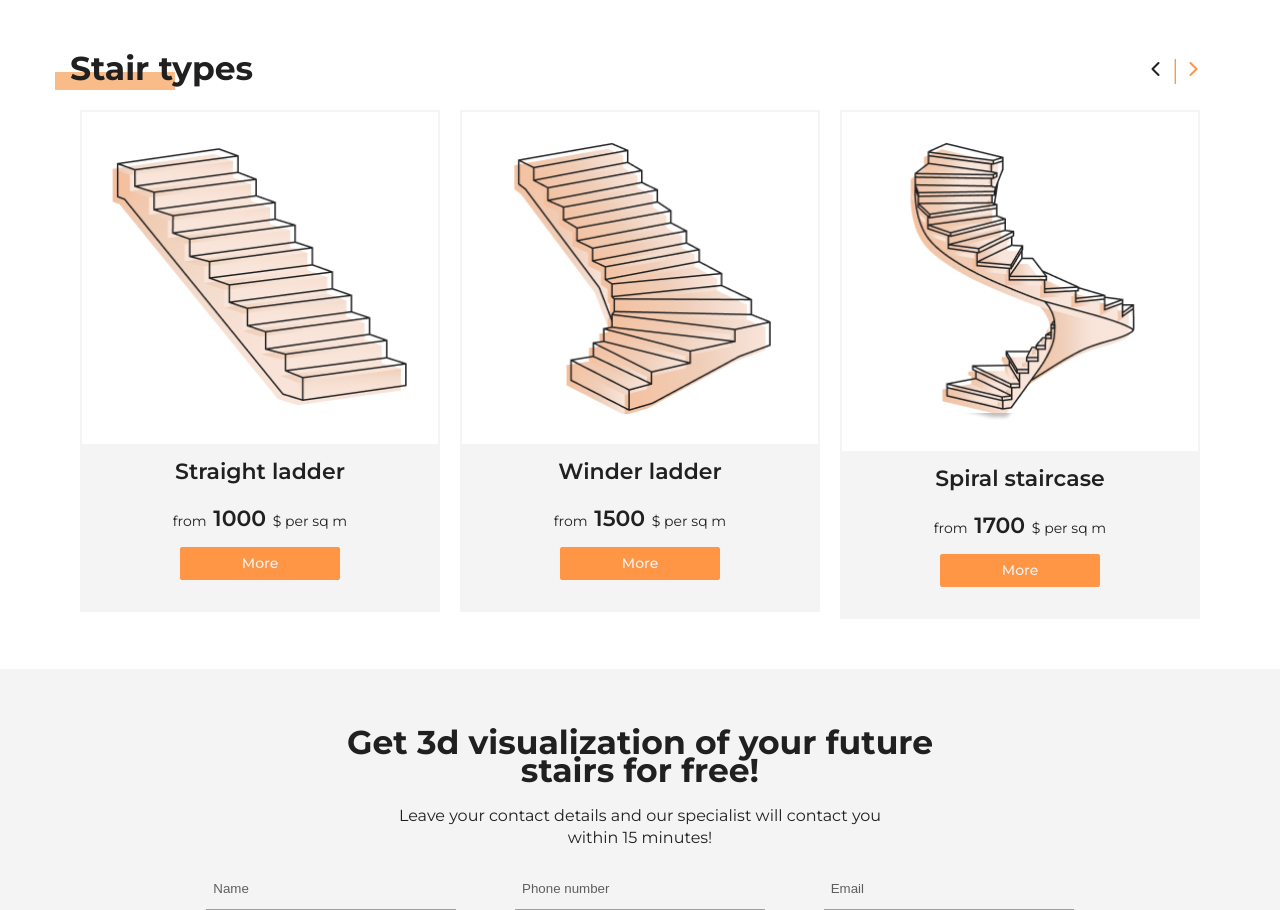
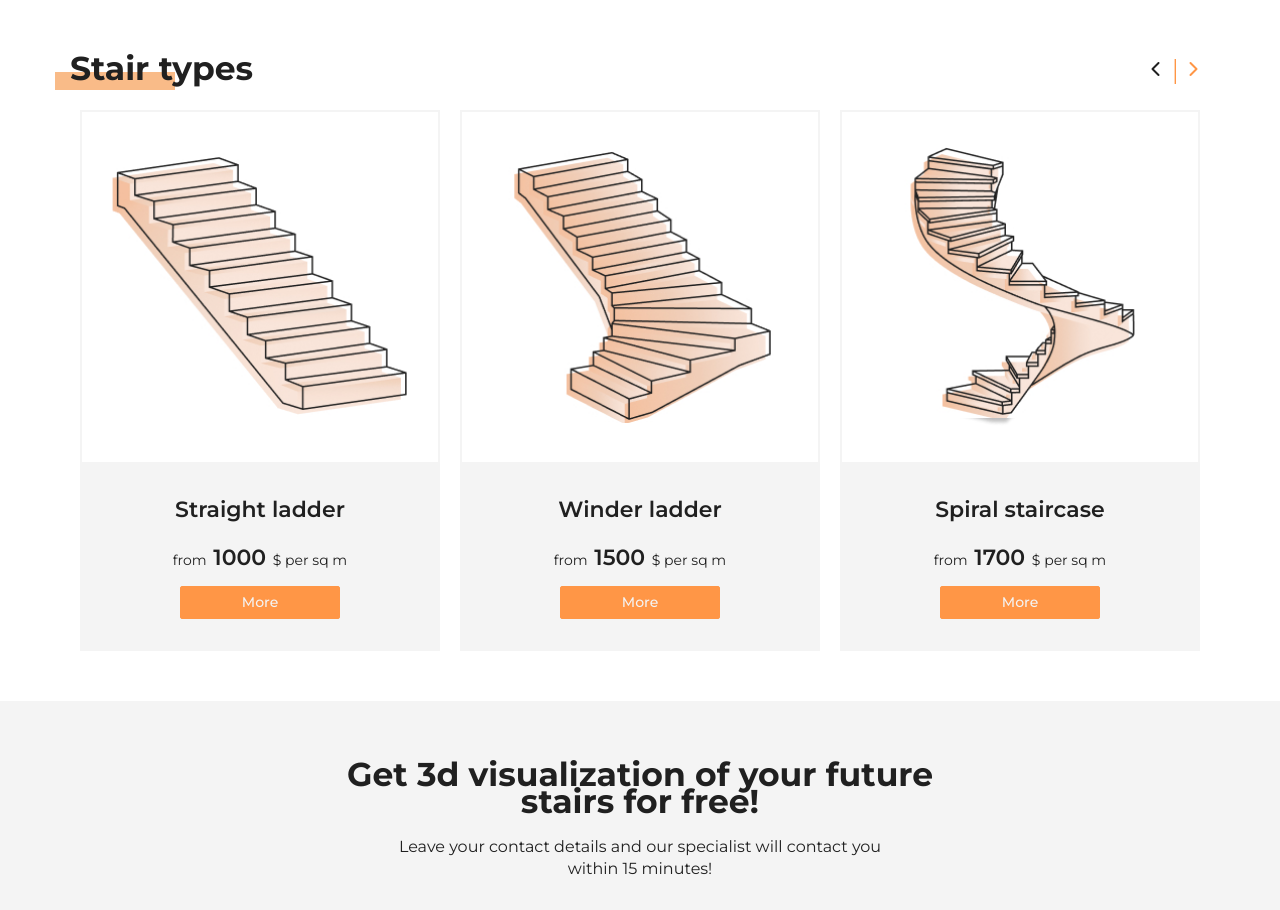
Before and after one commit to soloveiiko/monolithic-stairs, a website: page index.html in a window 1280 px wide. Shown: the part 1132-2042 px from the top of the page. Drawn offline with nearby package versions, Linux system fonts and the light colour scheme.

Commit message:
Fixed styles

```diff
--- a/scss/home-page/_catalog-slider.scss
+++ b/scss/home-page/_catalog-slider.scss
@@ -13,7 +13,7 @@
 
     // .catalog-slider__bottom-container
     &__bottom-container {
-        padding: 10px 15px 30px;
+        padding: 30px 15px;
         background-color: $white;
         text-align: center;
 
@@ -32,16 +32,6 @@
             position: relative;
             max-width: 400px;
             margin: 0 auto;
-
-            // &::after {
-            //     content: ' ';
-            //     position: absolute;
-            //     background-image: linear-gradient(to right,
-            //             black, black 50%,
-            //             green 50%, green 75%,
-            //             yellow 75%, yellow);
-            // }
-
         }
     }
 
@@ -74,6 +64,14 @@
         margin-top: 20px;
         @include slick-dots;
     }
+
+    .slick-list {
+        overflow: hidden;
+    }
+
+    .slick-track {
+        display: flex;
+    }
 }
 
 @include sm {
@@ -91,8 +89,7 @@
 
         // .catalog-slider__img-container
         &__img-container {
-            min-height: 300px;
-            height: 100%;
+            height: 350px;
         }
 
         .slick-arrow {
```
Also changed, not shown: css/style.css, 2 other files.
